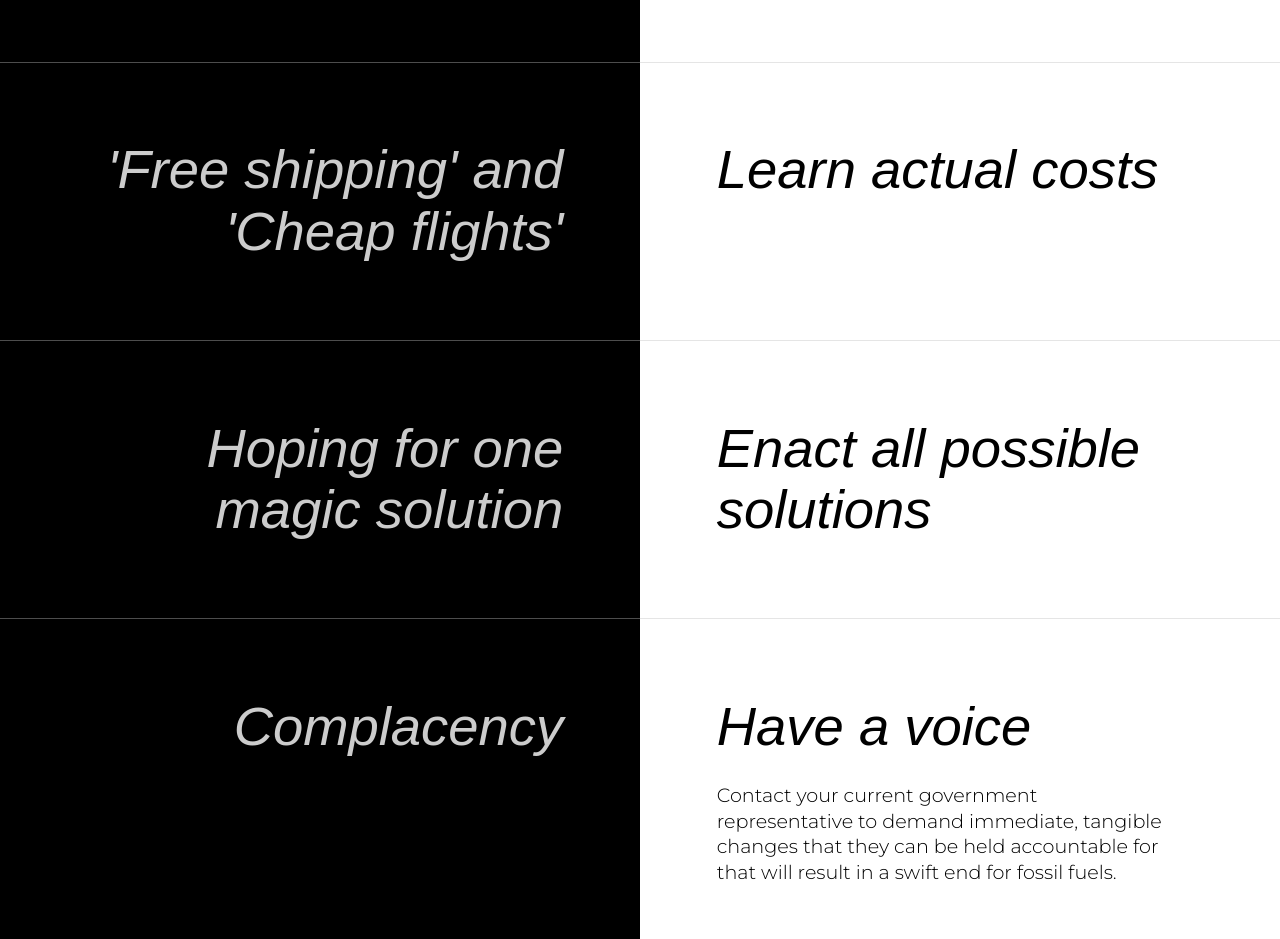
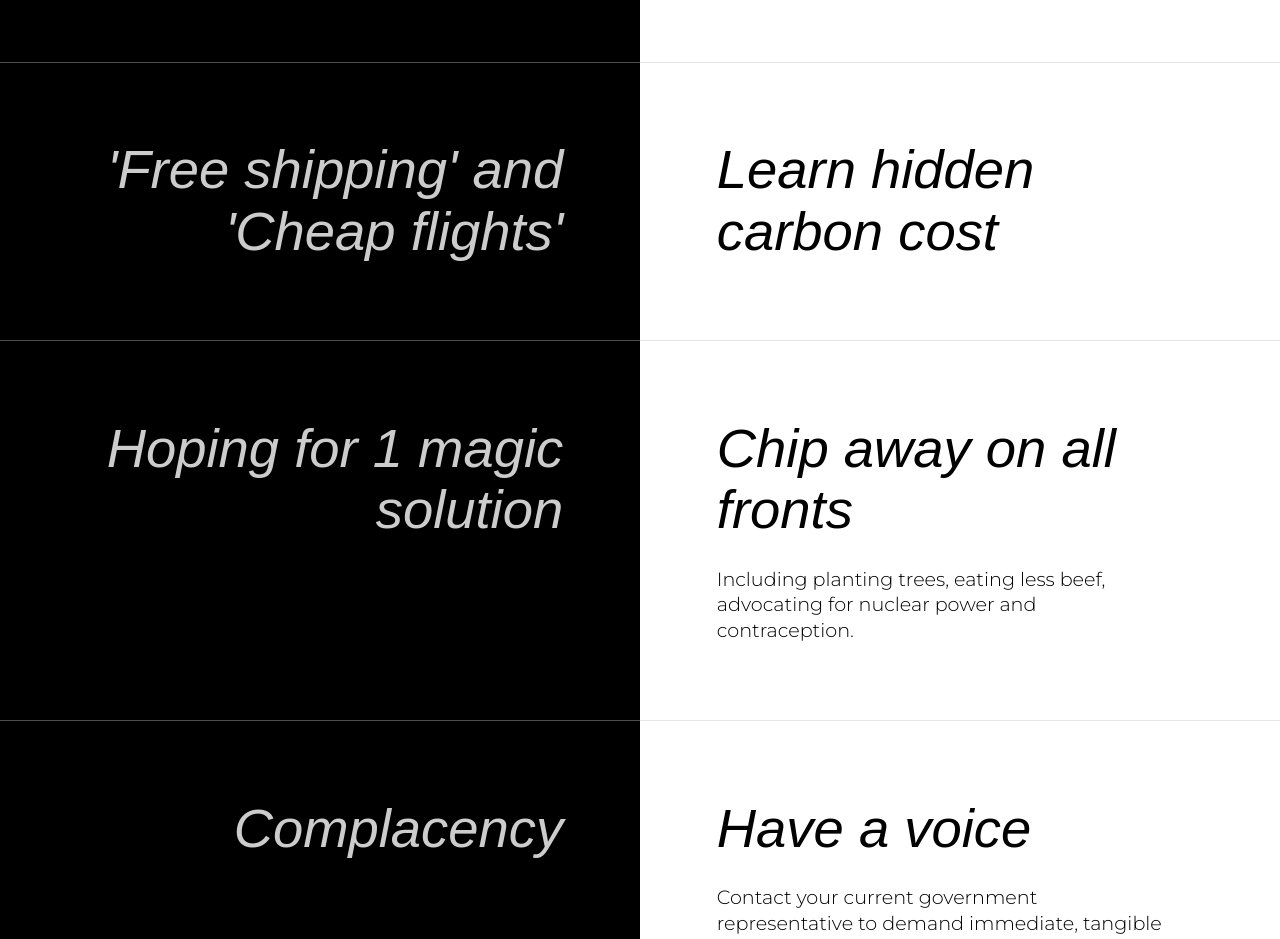
Before and after one commit to danfo/2020-vision, a plain HTML site: page index.html in a window 1280 px wide. Shown: the part 1160-2099 px from the top of the page. Drawn offline with Linux system fonts and the light colour scheme; a web font is replaced by a local one.

Commit message:
Clarify carbon cost and chipping away on all fronts

```diff
--- a/index.html
+++ b/index.html
@@ -192,15 +192,16 @@
         <h2>'Free shipping' and 'Cheap flights'</h2>
       </div>
       <div class="positive">
-        <h2>Learn actual costs</h2>
+        <h2>Learn hidden carbon cost</h2>
       </div>
     </section>
     <section>
       <div class="negative">
-        <h2>Hoping for one magic solution</h2>
+        <h2>Hoping for 1 magic solution</h2>
       </div>
       <div class="positive">
-        <h2>Enact all possible solutions</h2>
+        <h2>Chip away on all fronts</h2>
+        <p>Including planting trees, eating less beef, advocating for nuclear power and contraception.</p>
       </div>
     </section>
     <section>
```
